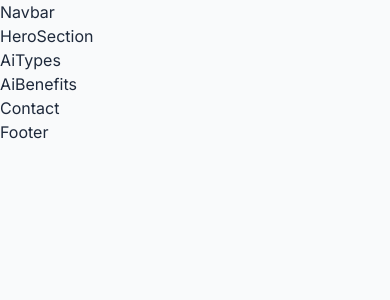
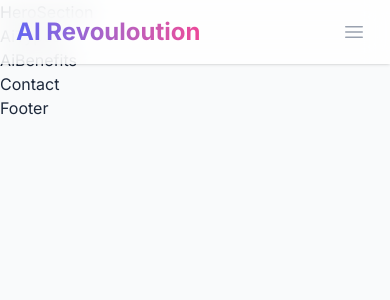
Before and after one commit to Relmoyt/TailwindProject, a React (Vite) app: page / in a window 390 px wide. Shown: the top 300 px of the page. Built offline with nearby package versions, Linux system fonts and the light colour scheme.

Commit message:
Added Navbar

```diff
--- a/src/components/navbar.jsx
+++ b/src/components/navbar.jsx
@@ -1,7 +1,72 @@
-import React from "react";
+import { useState } from "react";
+
+const links = [
+  { name: "Home", href: "#home" },
+  { name: "Ai Types", href: "#types" },
+  { name: "Benefits", href: "#benefits" },
+  { name: "Contact", href: "#contact" },
+];
 
 function Navbar() {
-  return <div>Navbar</div>;
+  const [MobileMenuOpen, setMobileMenuOpen] = useState(false);
+
+  return (
+    <nav className="bg-white/80 backdrop-blur-md shadow-sm fixed w-full z-50">
+      <div className="app-container flex justify-between items-center h-16">
+        <span className="gradient-text text-2xl font-bold">
+          AI Revouloution
+        </span>
+
+        {/* Desktop Links */}
+        <div className="hidden md:flex items-center space-x-8">
+          {links.map((link) => (
+            <a key={link.name} className="nav-item" href={link.href}>
+              {link.name}
+            </a>
+          ))}
+
+          <a href="#" className="nav-btn">
+            Get Started
+          </a>
+        </div>
+
+        {/* Mobile Links */}
+        <button
+          className="md:hidden p-2 rounded-md text-gray-400 hover:text-gray-500 hover:bg-gray-100 focus:outline-none"
+          onClick={() => setMobileMenuOpen((prev) => !prev)}
+        >
+          <svg
+            xmlns="http://www.w3.org/2000/svg"
+            fill="none"
+            viewBox="0 0 24 24"
+            strokeWidth={1.5}
+            stroke="currentColor"
+            className="size-6"
+          >
+            <path
+              strokeLinecap="round"
+              strokeLinejoin="round"
+              d="M3.75 6.75h16.5M3.75 12h16.5m-16.5 5.25h16.5"
+            />
+          </svg>
+        </button>
+      </div>
+
+      {MobileMenuOpen && (
+        <div className="md:hidden bg-white shadow-lg rounded-b-lg px-2 pt-2 pb-3 space-y-1">
+          {links.map((link) => (
+            <a key={link.name} className="mobile-nav-item" href={link.href}>
+              {link.name}
+            </a>
+          ))}
+
+          <a href="#" className="mobile-nav-btn">
+            Get Started
+          </a>
+        </div>
+      )}
+    </nav>
+  );
 }
 
 export default Navbar;
```
